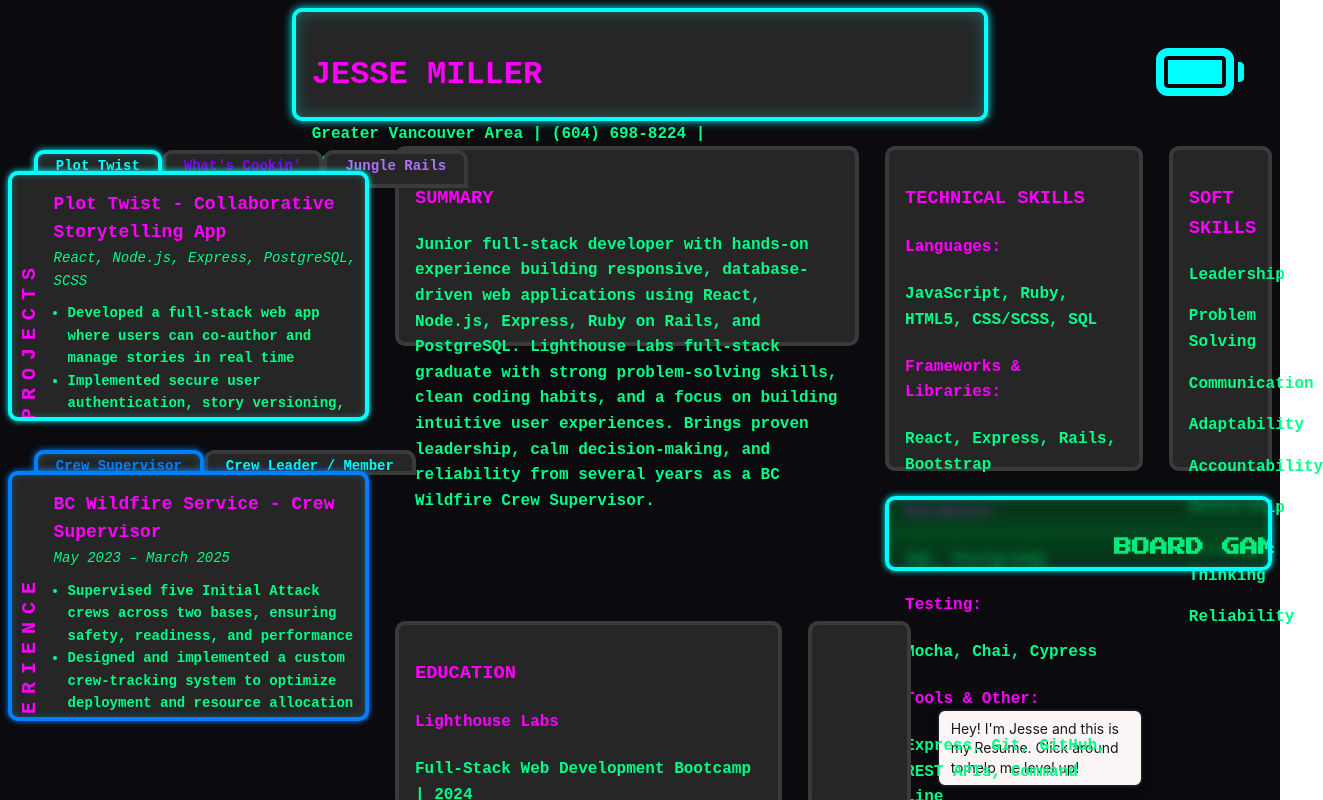
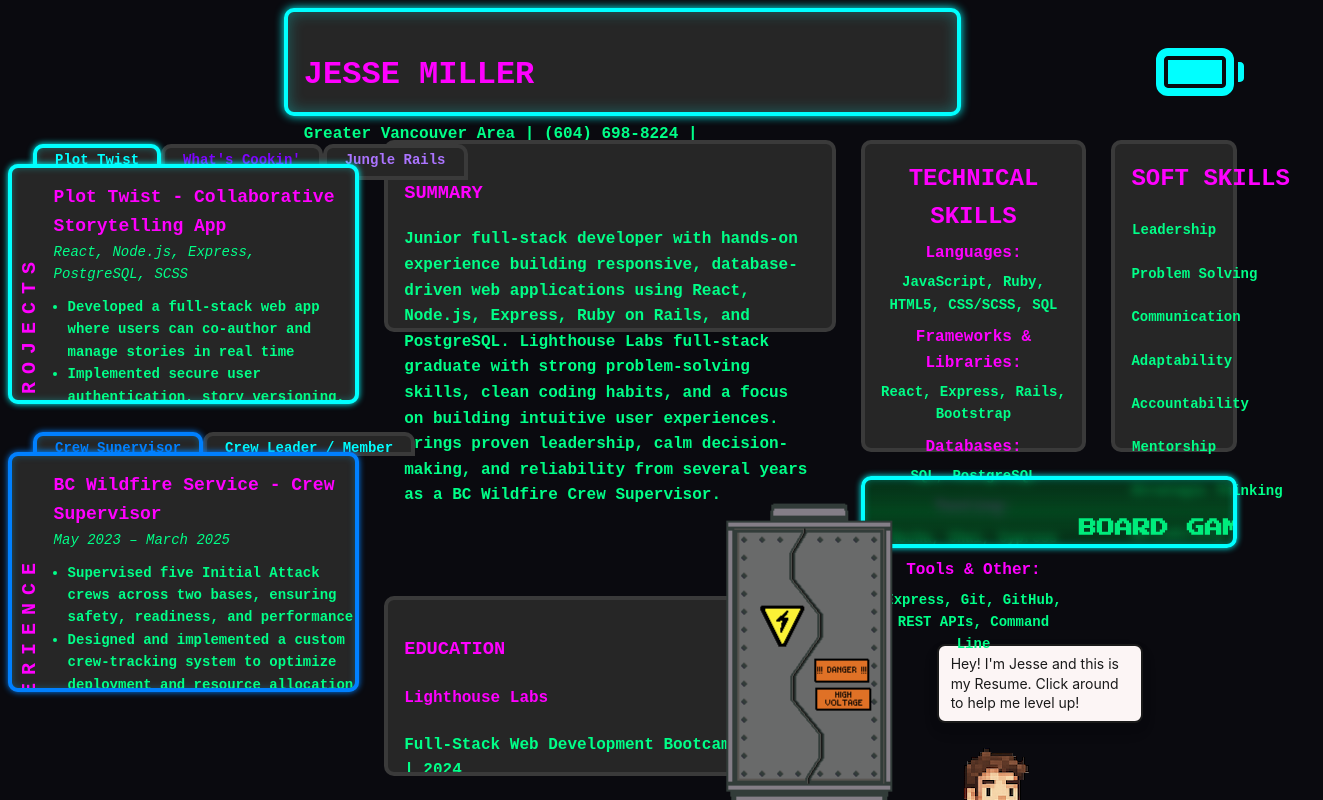
Before and after one commit to Jesse-D-Miller/webDevResume, a React (Vite) app: page / in a window 1280 px wide. Both pictures are taken after a click on the element 1200 px from the left and 75 px from the top of the page. Shown: the top 800 px of the page, 1323 px wide, since content can reach past the window. Built offline with nearby package versions, Linux system fonts and the light colour scheme.

Commit message:
batter section is in place, i need to reinstate the click xp logic still

```diff
--- a/src/App.css
+++ b/src/App.css
@@ -1,11 +1,12 @@
 .App {
-  min-height: 100vh;
+  min-height: 100%;
   display: flex;
   align-items: center;
   justify-content: center;
   padding: var(--space-2);
   overflow: visible;
   background: var(--color-bg-dark);
+
 }
 
 /* theme switch */
@@ -284,11 +285,11 @@
   font-style: bold;
 }
 
-/* pixel hero */
+/* =============================================== Pixel Hero ===============================================*/
 
 .hero-wrapper {
   grid-column: 37 / 45;
-  grid-row: 46 / -1;
+  grid-row: 44 / 64;
 }
 
 .pixel-hero {
@@ -331,11 +332,14 @@
   line-height: 1.4;
   margin-bottom: 1em;
 }
+/* =============================================== Pixel Hero ===============================================*/
+/* ============================================ Regular Version ============================================*/
 
 /*=========================================== CYBER PUNK VERSION ===========================================*/
 /* ======================================== General / Default Styles ========================================*/
 
 .cyber-resume {
+  margin: 0;
   display: grid;
   width: 100%;
   height: 100%;
@@ -343,8 +347,8 @@
   grid-template-rows: repeat(64, 1fr);
   grid-column: 1/-1;
   grid-row: 1/-1;
-  max-width: 100vw;
-  max-height: 100vh;
+  max-width: 96vw;
+  max-height: 96vh;
   font-family: var(--font-mono);
   font-weight: 600;
 }
@@ -400,10 +404,11 @@
 .cyber-resume .box-8:hover,
 .cyber-resume .box-9:hover,
 .cyber-resume .box-10:hover,
-.cyber-resume .box-11:hover,
-.cyber-resume .box-12:hover {
+.cyber-resume .box-11:hover {
   --neon-flicker-shadow: 40px;
   --neon-flicker-inset: 32px;
+  animation-play-state: paused !important;
+
 }
 
 /* ======================================== General / Default Styles ========================================*/
@@ -446,12 +451,12 @@
   overflow: hidden;
 }
 .cyber-resume .box-9 {
-  grid-column: 35 / span 10;
+  grid-column: 35 / span 9;
   grid-row: 12 / 38;
   animation-delay: 3.6s;
 }
 .cyber-resume .box-10 {
-  grid-column: 46 / span 4;
+  grid-column: 45 / span 5;
   grid-row: 12 / span 26;
   animation-delay: 3.6s;
 }
@@ -463,7 +468,7 @@
 }
 .cyber-resume .box-12 {
   grid-column: 32 / span 4;
-  grid-row: 50 / span 15;
+  grid-row: 49 / span 16;
   animation-delay: 3s;
 }
 
@@ -578,6 +583,50 @@
 }
 
 /* ========================================= Projects and Experience =========================================*/
+/* ============================================= Technical Skills ============================================*/
+
+.cyber-resume .technical-skills-section {
+  text-align: center;
+  padding: 0;
+}
+.cyber-resume .technical-skills-section h3 {
+  font-size: var(--text-2xl);
+  padding: 0;
+  margin: 0;
+}
+
+.cyber-resume .technical-skills-section h4 {
+  font-size: var(--text-base);
+  margin: 0;
+  padding: 0.25em 0 0 0;
+}
+
+.cyber-resume .technical-skills-section p {
+  font-size: var(--text-sm);
+  margin: 0;
+  padding: 0.35em 0;
+}
+
+/* ============================================= Technical Skills ============================================*/
+/* =============================================== Soft Skills ===============================================*/
+
+.cyber-resume .soft-skills-section {
+  text-align: center;
+  padding: 0;
+  white-space: nowrap;
+}
+.cyber-resume .soft-skills-section h3 {
+  font-size: var(--text-2xl);
+  padding: 0;
+  margin: 0;
+}
+
+.cyber-resume .soft-skills-section p {
+  font-size: var(--text-sm);
+  padding-top: 0.5em;
+}
+
+/* =============================================== Soft Skills ===============================================*/
 /* ================================================= Hobbies =================================================*/
 
 .cyber-resume .hobbies-section {
@@ -637,6 +686,104 @@
 }
 
 /*================================================== Hobbies ==================================================*/
+/*================================================== Battery ==================================================*/
+
+.cyber-resume .box-12 {
+  animation: none;
+  display: grid;
+  padding: 0;
+  margin: 0;
+  overflow: visible;
+}
+
+.cyber-resume .box-12 .battery .battery-cover {
+  position: absolute;
+  rotate: 180deg;
+  top: -37px;
+  left: -25px;
+  width: 166px;
+  height: 305px;
+  background-repeat: no-repeat;
+  z-index: 2;
+  pointer-events: none;
+}
+
+.cyber-resume .box-12 .battery .battery-cover.cover-animating.cover-open {
+  animation: batteryCoverSlide 2s steps(13) forwards;
+  animation-direction: normal;
+}
+
+.cyber-resume .box-12 .battery .battery-cover.cover-animating.cover-closed {
+  animation: batteryCoverSlide 2s steps(13) forwards;
+  animation-direction: reverse;
+}
+
+.cyber-resume .box-12 .battery .battery-cover.cover-open {
+  background-position: -2158px 0;
+}
+
+.cyber-resume .box-12 .battery .battery-cover.cover-closed {
+  background-position: 0 0;
+}
+
+.cyber-resume .box-12 .battery {
+  scale: 1;
+  padding: 2px;
+  margin: 10px;
+  rotate: 180deg;
+  height: 90%;
+  display: grid;
+  grid-template-columns: 1fr;
+  grid-template-rows: repeat(12, 1fr);
+  background: #272727;
+  position: relative;
+  border: #8c8c8c solid 4px;
+  border-top-left-radius: 5px;
+  border-top-right-radius: 5px;
+  border-bottom-left-radius: 5px;
+  border-bottom-right-radius: 5px;
+}
+
+.cyber-resume .box-12 .battery .battery-segment {
+  border-radius: 5px;
+  border: #1a1919 solid 1px;
+  background: #8c8c8c;
+}
+
+.cyber-resume .box-12 .battery .battery-segment.charged {
+  background-color: #00e077;
+}
+
+.cyber-resume .box-12 .battery:hover .battery-segment.charged {
+  animation: batteryChargePulse 0.75s ease-in-out infinite;
+}
+
+.cyber-resume .box-12 .battery::before {
+  content: "";
+  position: absolute;
+  top: -9px;
+  left: 50%;
+  transform: translateX(-50%);
+  width: 80px;
+  height: 6px;
+  background-color: #8c8c8c;
+  border-radius: 4px 4px 0px 0px;
+}
+
+.cyber-resume .box-12 .battery::after {
+  content: "";
+  position: absolute;
+  bottom: -14px;
+  left: 50%;
+  transform: translateX(-50%);
+  width: 40px;
+  height: 12px;
+  background-color: #8c8c8c;
+  border-radius: 0 0 4px 4px;
+  z-index: 1;
+}
+
+/*================================================== Battery ==================================================*/
 /*================================================= Keyframes =================================================*/
 
 @keyframes powerOn {
@@ -878,3 +1025,5 @@
     transform: scale(1.2) rotate(0deg) translateX(0px);
   }
 }
+
+/*================================================= Keyframes =================================================*/
--- a/src/index.css
+++ b/src/index.css
@@ -1,4 +1,4 @@
-@import url('https://fonts.googleapis.com/css2?family=Bungee&family=Press+Start+2P&family=Source+Sans+3:ital,wght@0,200..900;1,200..900&display=swap');
+@import url("https://fonts.googleapis.com/css2?family=Bungee&family=Press+Start+2P&family=Source+Sans+3:ital,wght@0,200..900;1,200..900&display=swap");
 
 :root {
   /* color palette - paper + neon HUD */
@@ -15,8 +15,8 @@
   --color-neon-glow: rgba(0, 255, 255, 0.4);
 
   /* typography */
-  --font-sans: 'Inter', system-ui, -apple-system, sans-serif;
-  --font-mono: 'Courier New', monospace;
+  --font-sans: "Inter", system-ui, -apple-system, sans-serif;
+  --font-mono: "Courier New", monospace;
 
   --text-xs: 0.75rem; /* 12px */
   --text-sm: 0.875rem; /* 14px */
@@ -44,17 +44,13 @@
   --radius-lg: 12px;
 
   /* shadows - 3D paper effect */
-  --shadow-paper:
-    0 4px 8px rgba(0, 0, 0, 0.1),
-    0 8px 16px rgba(0, 0, 0, 0.08);
-  --shadow-paper-hover:
-    0 8px 16px rgba(0, 0, 0, 0.15),
+  --shadow-paper: 0 4px 8px rgba(0, 0, 0, 0.1), 0 8px 16px rgba(0, 0, 0, 0.08);
+  --shadow-paper-hover: 0 8px 16px rgba(0, 0, 0, 0.15),
     0 16px 32px rgba(0, 0, 0, 0.12);
-  --shadow-neon:
-    0 0 10px var(--color-neon-glow),
+  --shadow-neon: 0 0 10px var(--color-neon-glow),
     0 0 20px var(--color-neon-glow);
 
-    /* transitions */
+  /* transitions */
   --transition-fast: 150ms ease;
   --transition-base: 250ms ease;
   --transition-slow: 400ms ease;
@@ -76,11 +72,12 @@ body {
   margin: 0;
   padding: 0;
   min-height: 100vh;
-  background: var(--bg-color);
+  background: var(--color-bg-dark);
   color: var(--text-color);
   font-family: var(--font-sans);
   font-size: var(--text-base);
   line-height: 1.6;
   -webkit-font-smoothing: antialiased;
   -moz-osx-font-smoothing: grayscale;
+  overflow: hidden;
 }
```
